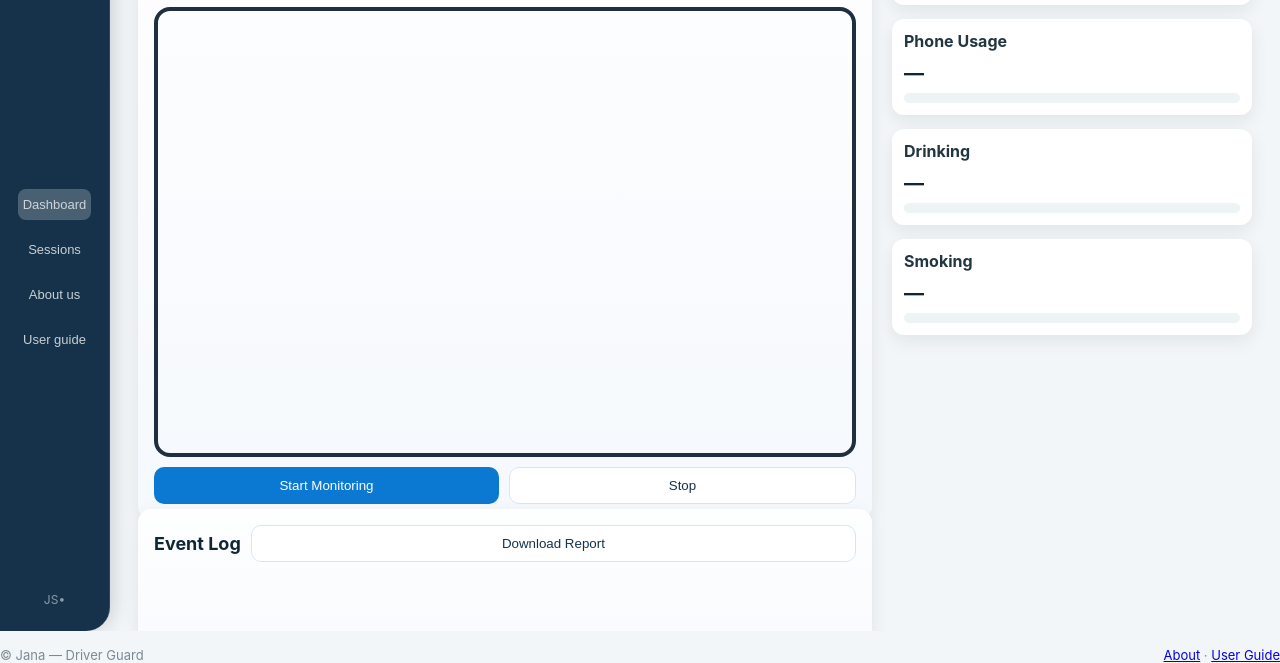
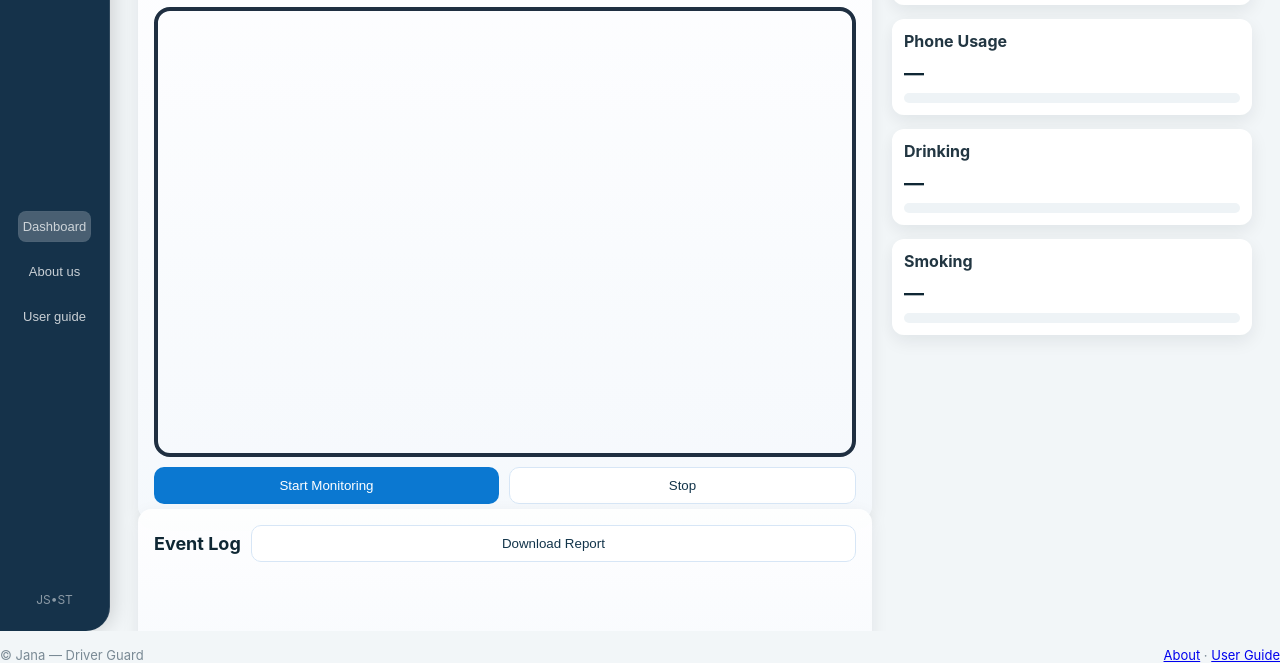
Before and after one commit to janasoliman61/DrivermonitorWebsite, a plain HTML site: page frontend/first.html in a window 1280 px wide. Shown: the part 169-832 px from the top of the page. Drawn offline with Linux system fonts and the light colour scheme.

Commit message:
simple updates

```diff
--- a/frontend/first.html
+++ b/frontend/first.html
@@ -17,12 +17,12 @@
 
       <nav class="side-nav">
         <a href="first.html"><button class="nav-btn active">Dashboard</button></a>
-        <button class="nav-btn">Sessions</button>
+
         <a href="about.html"><button class="nav-btn">About us</button></a>
         <a href="userguide.html"><button class="nav-btn">User guide</button></a>
       </nav>
 
-      <div class="sidebar-footer">JS•</div>
+      <div class="sidebar-footer">JS•ST</div>
     </aside>
 
     <!-- MAIN -->
```
Also changed, not shown: backend/server.js (deleted, +0 -31 lines), frontend/about.html (+3 -3 lines), frontend/userguide.html (+2 -2 lines).
